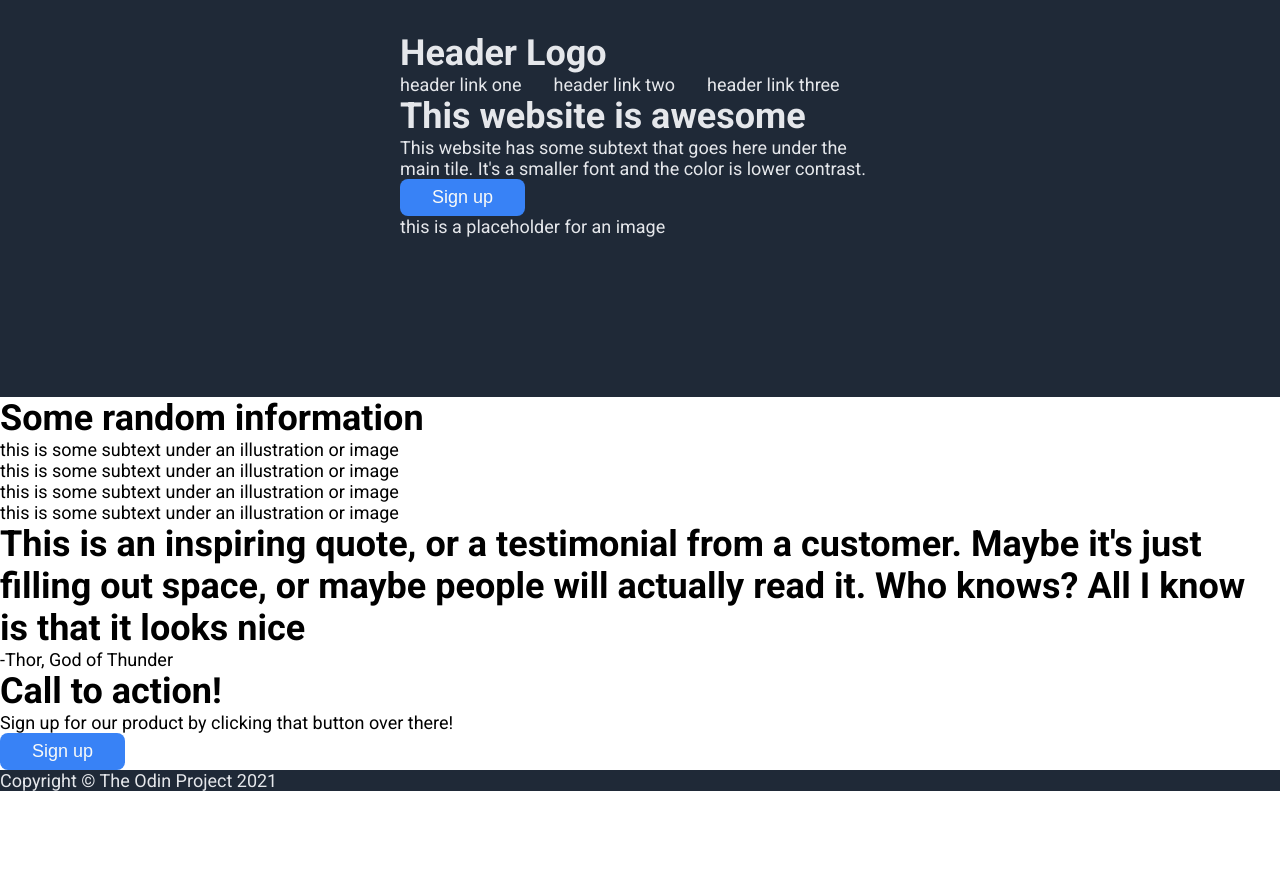
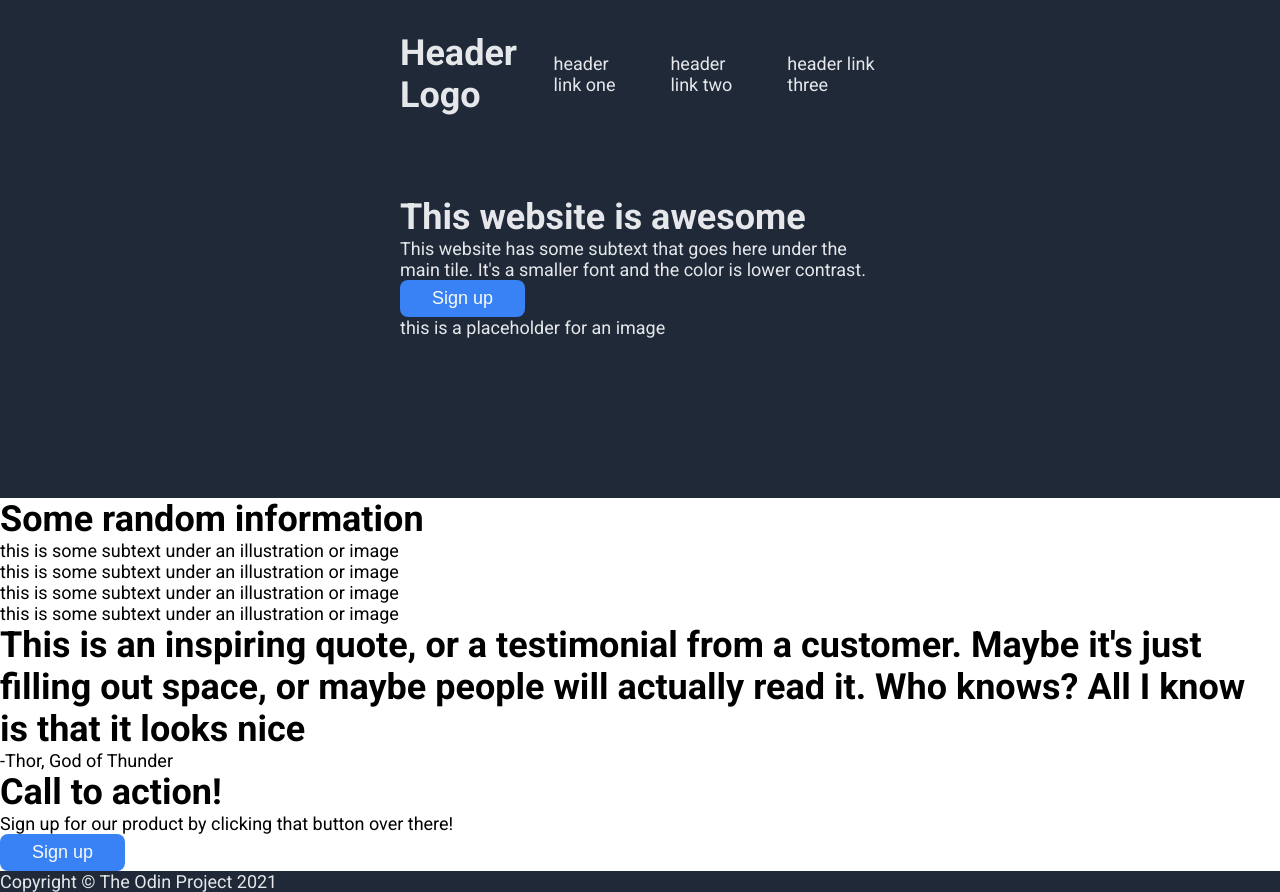
Before and after one commit to echiperdev/landing-page, a plain HTML site: page index.html in a window 1280 px wide. Before the commit the page ends 800 px from the top, so only its background shows below. Drawn offline with Linux system fonts and the light colour scheme.

Commit message:
Set navigation bar style
Navbar has an 80px margin-bottom, spaced-between flex display with items aligned on center.

```diff
--- a/styles.css
+++ b/styles.css
@@ -51,3 +51,11 @@ button {
     flex-direction: column;
     justify-content: center;
 }
+
+/* Styles navigation bar */
+.navbar {
+    margin-bottom: 80px;
+    display: flex;
+    justify-content: space-between;
+    align-items: center;
+}
```
